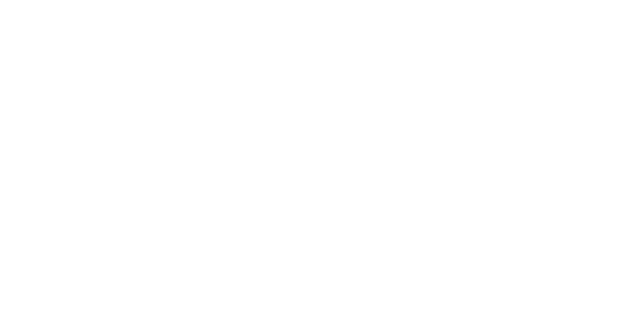
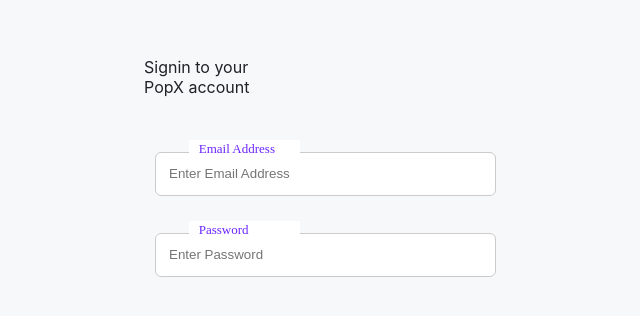
Before and after one commit to AJIT-KUMAR-PANDIT/educase-india, a React (Create React App) app: page /login in a window 1280 px wide. Before the commit this address had no page. Shown: the part 228-544 px from the top of the page, without its empty margins (346-986 px from the left). Built offline with nearby package versions, Linux system fonts and the light colour scheme.

Commit message:
Add SignIn page and update home page styles

```diff
--- a/src/App.js
+++ b/src/App.js
@@ -1,6 +1,7 @@
 import React from "react";
 import { BrowserRouter, Routes, Route } from "react-router-dom";
 import Home from "./Pages/Home/Home";
+import SignIn from "./Pages/SignIn/SignIn";
 
 function App() {
   return (
@@ -8,6 +9,7 @@
       <BrowserRouter>
         <Routes>
           <Route path="/" element={<Home />} />
+          <Route path="/login" element={<SignIn />} />
         </Routes>
       </BrowserRouter>
     </>
--- /dev/null
+++ b/src/Components/Input/Input.jsx
@@ -0,0 +1,15 @@
+import React from "react";
+import StyleInput from "./Input.module.css";
+
+const Input = ({label, placeholder}) => {
+  return (
+    <>
+      <div className={StyleInput.container}>
+        <label for="email" className={StyleInput.label}>&nbsp;&nbsp;&nbsp;{label}&nbsp;&nbsp;&nbsp;</label>
+        <input type="text" className={StyleInput.input} placeholder={placeholder} />
+      </div>
+    </>
+  );
+};
+
+export default Input;
--- /dev/null
+++ b/src/Components/Input/Input.module.css
@@ -0,0 +1,49 @@
+.container {
+    padding: 11px;
+}
+
+.input {
+    top: 204px;
+    left: 20px;
+    width: 335px;
+    height: 40px;
+    border: 1px solid #CBCBCB;
+    border-radius: 6px;
+    opacity: 1;
+}
+
+
+.input::placeholder{
+    padding-left: 11px;
+}
+
+
+.label {
+    top: 195px;
+    left: 34px;
+    width: 111px;
+    height: 15px;
+    text-align: left;
+    font: normal normal normal 13px/17px Rubik;
+    letter-spacing: 0px;
+    color: #6C25FF;
+    opacity: 1;
+
+    background-color: white;
+
+    display: block;
+
+    position: relative;
+    z-index: 1;
+    top: 3px;
+    bottom: auto !important;
+}
+
+@media (max-width: 320px) {
+    .input {
+        width: 100%;
+        min-width: 291px;
+        max-width: 335px;
+        margin: 0 auto;
+    }
+}
--- a/src/Pages/Home/Home.module.css
+++ b/src/Pages/Home/Home.module.css
@@ -9,6 +9,7 @@
     opacity: 1;
 
     display: flex;
+    flex-wrap: wrap;
     justify-content: center;
     align-items: end;
 }
@@ -17,6 +18,7 @@
     display: flex;
     flex-direction: column;
     gap: 10px;
+    padding-bottom: 51px;
 }
 
 
@@ -88,3 +90,13 @@
     color: #1D2226;
     opacity: 1;
 }
+
+@media (max-width: 320px) {
+    .createAccountButton,
+    .loginButton {
+        width: 100%;
+        min-width: 311px;
+        max-width: 335px;
+        margin: 0 auto;
+    }
+}
--- /dev/null
+++ b/src/Pages/SignIn/SignIn.jsx
@@ -0,0 +1,29 @@
+import React from "react";
+import Input from "../../Components/Input/Input";
+import StyleSignIn from "./SignIn.module.css";
+
+const SignIn = () => {
+  return (
+    <>
+      <div className={StyleSignIn.container}>
+        <div className={StyleSignIn.innerContainer}>
+          <div className={StyleSignIn.login}>
+            Signin to your <br /> PopX account
+          </div>
+          <div>
+          <div>
+            {" "}
+            <Input label={"Email Address"}  placeholder={"Enter Email Address"}/>
+          </div>
+          <div>
+            {" "}
+            <Input label={"Password"}placeholder={"Enter Password"} />
+          </div>
+          </div>
+        </div>
+      </div>
+    </>
+  );
+};
+
+export default SignIn;
--- /dev/null
+++ b/src/Pages/SignIn/SignIn.module.css
@@ -0,0 +1,32 @@
+.container {
+    top: 0px;
+    left: 0px;
+    min-width: 100vw;
+    min-height: 100vh;
+    max-width: 100%;
+    max-height: 100%;
+    background: #F7F8F9 0% 0% no-repeat padding-box;
+    opacity: 1;
+
+    display: flex;
+    flex-direction: column;
+    flex-wrap: wrap;
+    justify-content: center;
+    align-items: center;
+}
+
+.innerContainer{
+    max-width: 300px;
+}
+
+.login {
+    top: 40px;
+    left: 20px;
+    width: 188px;
+    height: 69px;
+    text-align: left;
+    font: normal normal medium 28px/36px Rubik;
+    letter-spacing: 0px;
+    color: #1D2226;
+    opacity: 1;
+}
```
Also changed, not shown: src/App.css (deleted, +0 -38 lines).
